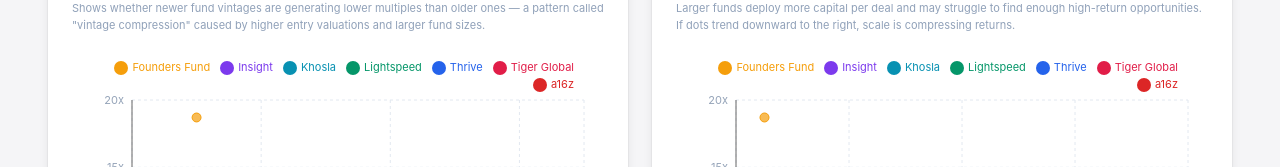
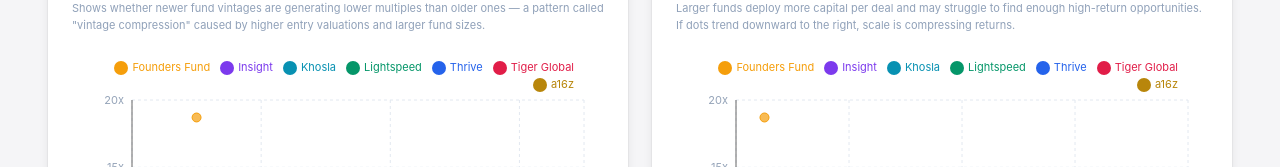
Before and after one commit to TraceCohenTech/VC-performance-dashboard, a React (Vite) app: page / in a window 1280 px wide. Shown: the part 542-709 px from the top of the page. Built offline with nearby package versions, Linux system fonts and the light colour scheme.

Commit message:
Change a16z color from red to dark gold to differentiate from Tiger Global

```diff
--- a/src/components/chartColors.ts
+++ b/src/components/chartColors.ts
@@ -1,6 +1,6 @@
 export const FIRM_COLORS: Record<string, string> = {
   Thrive: "#2563eb",       // blue-600
-  a16z: "#dc2626",         // red-600
+  a16z: "#b8860b",         // dark gold (a16z brand)
   "Founders Fund": "#f59e0b", // amber-500
   Lightspeed: "#059669",   // emerald-600
   Insight: "#7c3aed",      // violet-600
```
